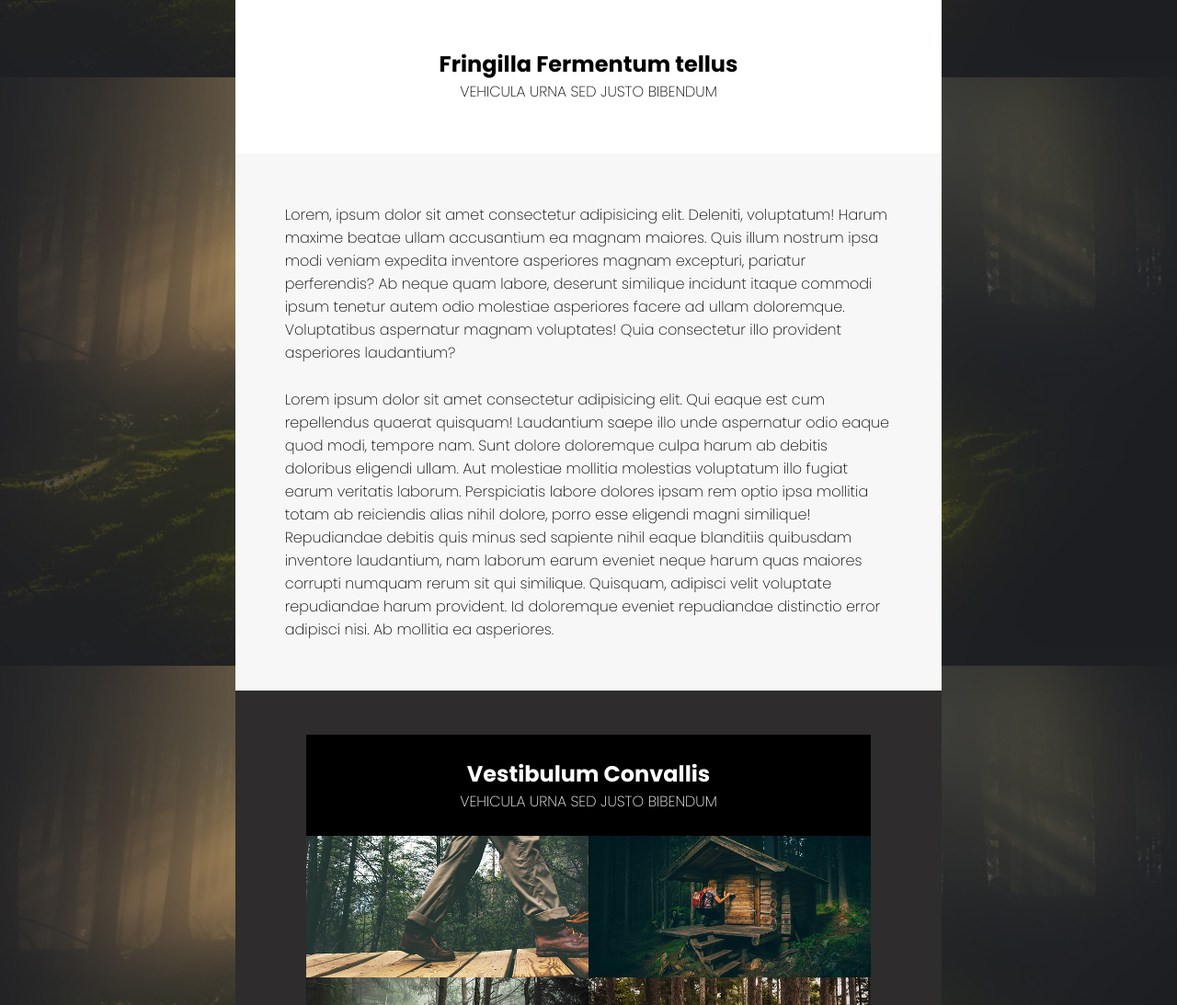
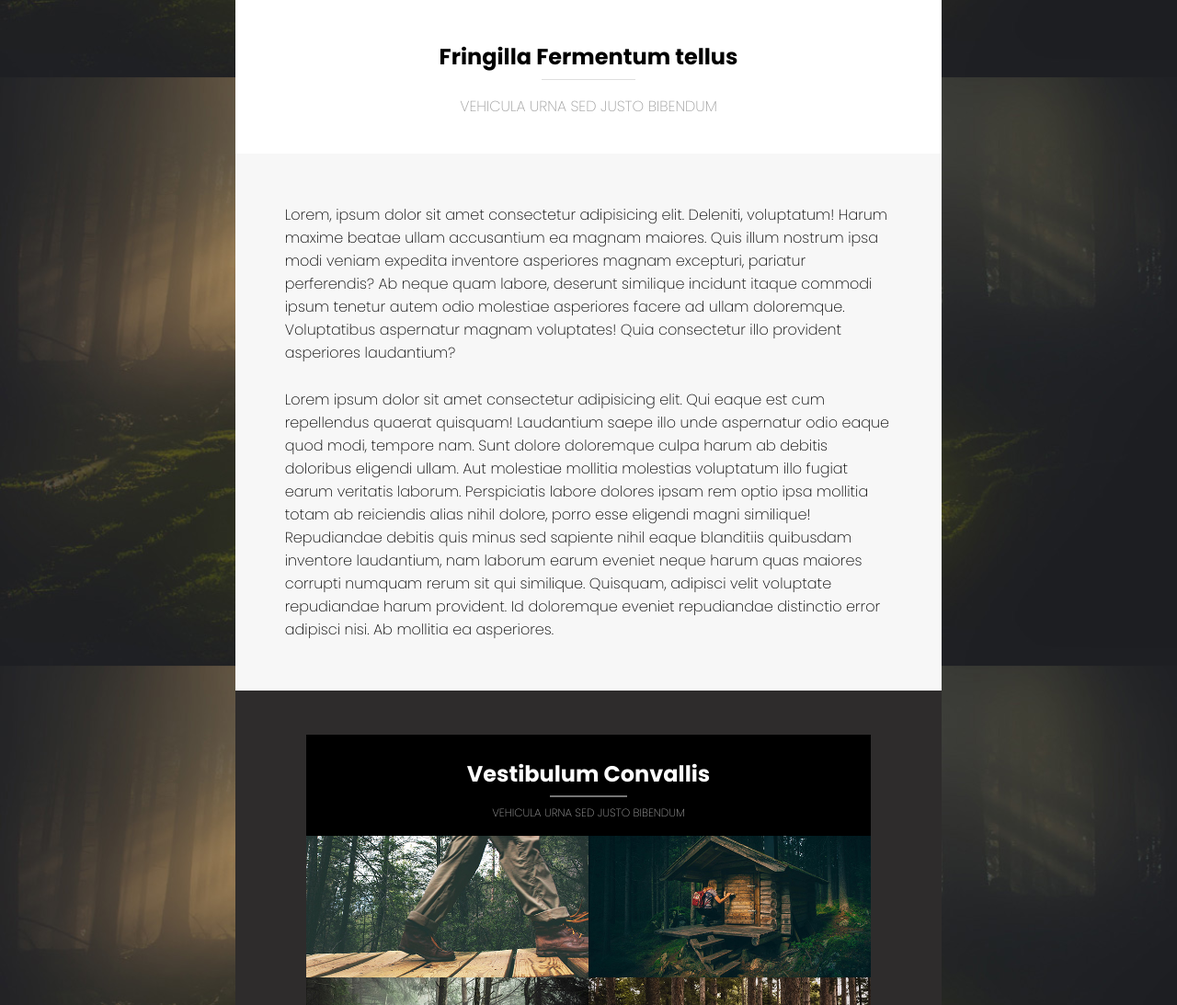
Before and after one commit to Nelnaji/Caminar, a plain HTML site: page caminar/index.html in a window 1280 px wide. Shown: the part 434-1527 px from the top of the page at 92% size. Drawn offline with Linux system fonts and the light colour scheme.

Commit message:
commit final

```diff
--- a/caminar/public/css/style.css
+++ b/caminar/public/css/style.css
@@ -36,6 +36,22 @@ body{
     width: 100%;
     display: block;
 }
+.hero-title{
+    position: relative;
+    padding: 0.5rem;
+}
+.hero-text{
+    padding-top: 1rem;
+}
+.hero-title::after{
+    position: absolute;
+    bottom: 0;
+    content: "";
+    height: 0.1rem;
+    width: 30%;
+    left: 35%;
+    background-color: #dedede;
+}
 .wrap-sub-hero{
     display: flex;
     flex-direction: column;
@@ -43,6 +59,9 @@ body{
     align-items: center;
     background-color: white;
     height: 170px;
+}
+.hero-text{
+    color: rgb(158, 158, 158);
 }
 .text-intro{
     display: flex;
@@ -68,6 +87,24 @@ body{
     width: 80%;
     margin: auto;
     padding: 2.5rem;
+}
+.house-intro-title{
+    position: relative;
+    padding: 0.5rem;
+}
+.house-intro-title::after {
+    position: absolute;
+    bottom: 0;
+    content: "";
+    height: 0.1rem;
+    width: 30%;
+    left: 35%;
+    background-color: #757575;
+}
+.house-intro-text{
+    color: rgb(158, 158, 158);
+    padding-top: 0.5rem;
+    font-size: 12px;
 }
 .wrap-text-intro p:nth-child(2){
     margin-top: 4%;
```
